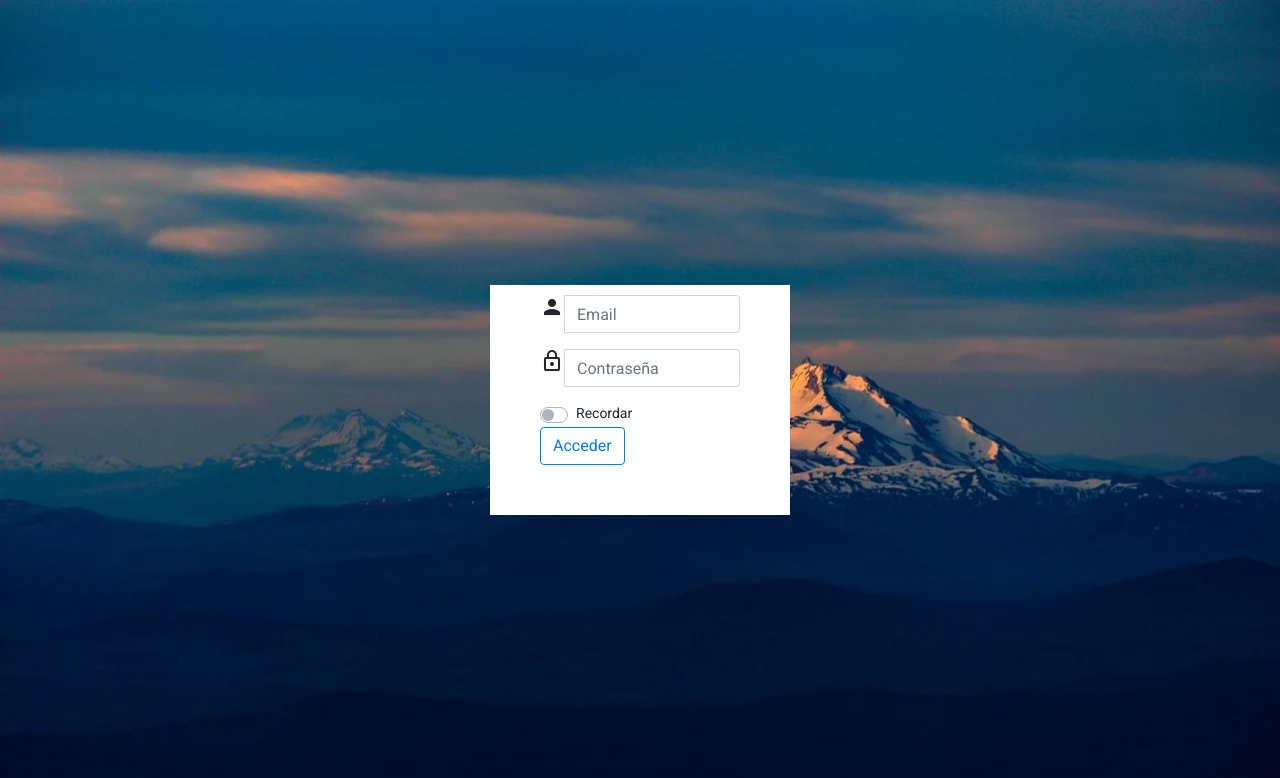
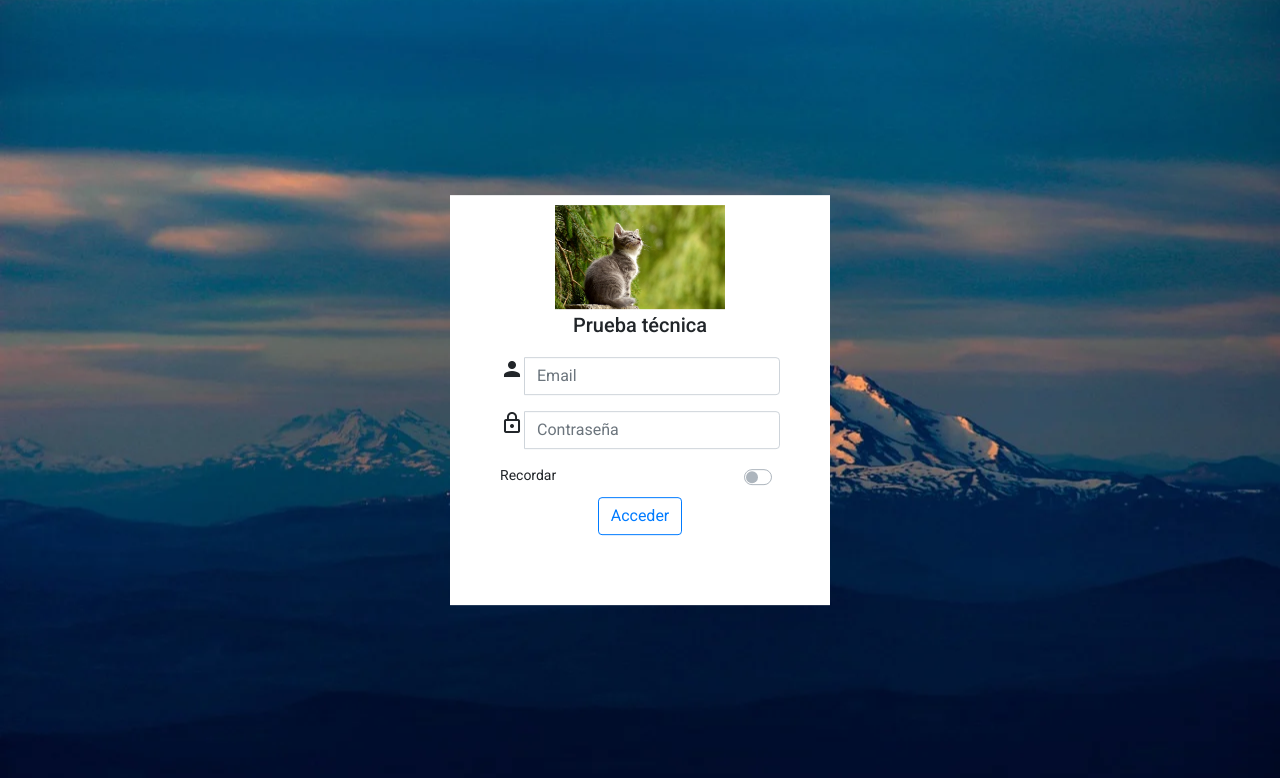
Before and after one commit to UlisesCeca/gn-sanitas, an Angular app: page /login in a window 1280 px wide. Shown: the top 778 px of the page. Built offline with nearby package versions, Linux system fonts and the light colour scheme.

Commit message:
added bootstrap grid to loginpanel component

```diff
--- a/src/app/components/login/login-panel/login-panel.component.html
+++ b/src/app/components/login/login-panel/login-panel.component.html
@@ -1,22 +1,69 @@
 <div class="container">
+    <div class="form-container">
         <form [formGroup]="loginForm" (ngSubmit)="submitForm()">
+
+            <!-- CAT PICTURE-->
+            <div class="row justify-content-center">
+                <div class="col text-center">
+                    <img src="../../../../assets/logo.jpg" class="photo" alt="Logo">
+                </div>
+            </div>
+
+            <!-- TITLE-->
+            <div class="row justify-content-center">
+                <div class="col text-center">
+                    <h2>Prueba técnica</h2>
+                </div>
+            </div>
+
+            <!-- EMAIL-->
+            <div class="row justify-content-center">
+                <div class="col text-center">
                     <div class="input-group mb-3">
                         <mat-icon aria-hidden="false" aria-label="Icono de contraseña">person</mat-icon>
                         <input type="text" class="form-control" placeholder="Email" aria-label="Email del usuario" formControlName="email">
                     </div>
+                </div>
+            </div>
 
+            <!-- PASSWORD-->
+            <div class="row justify-content-center">
+                <div class="col text-center">
                     <div class="input-group mb-3">
                         <mat-icon aria-hidden="false" aria-label="Icono de contraseña">lock_outline</mat-icon>
                         <input type="password" class="form-control" placeholder="Contraseña" aria-label="Contraseña del usuario" formControlName="password">
                     </div>
+                </div>
+            </div>
 
+            <!-- REMEMBER-->
+            <div class="row">
+                <div class="col text-left">
+                    <p>Recordar</p>
+                </div>
+                <div class="col text-right">
                     <div class="custom-control custom-switch">
                         <input type="checkbox" class="custom-control-input" id="rememberSwitch" formControlName="remember">
-            <label class="custom-control-label" for="rememberSwitch">Recordar</label>
+                        <label class="custom-control-label" for="rememberSwitch"></label>
+                    </div>
+                </div>
             </div>
 
+            <!-- LOGIN BUTTON-->
+            <div class="row justify-content-center">
+                <div class="col text-center">
+                    <button type="submit" class="btn btn-outline-primary">Acceder</button>
+                </div>
+            </div>
+
+            <!-- FORM MESSAGE-->
+            <div class="row justify-content-center">
+                <div class="col text-center">
+                    <br>
                     <p *ngIf="loginStatus != undefined && loginStatus.show">{{ loginStatus.message }}</p>
+                </div>
+            </div>
 
-        <button type="submit" class="btn btn-outline-primary">Acceder</button>
         </form>
     </div>
+</div>
--- a/src/app/components/login/login-panel/login-panel.component.scss
+++ b/src/app/components/login/login-panel/login-panel.component.scss
@@ -1,5 +1,9 @@
-.container 		{
-	width: 300px;
+.form-container 		{
+	width: 380px;
 	background:  #FFF;
 	padding: 10px 50px 50px;
   }
+
+.photo {
+	width: 170px;
+  }
```
Lines whose indentation alone changed are shown as unchanged.
